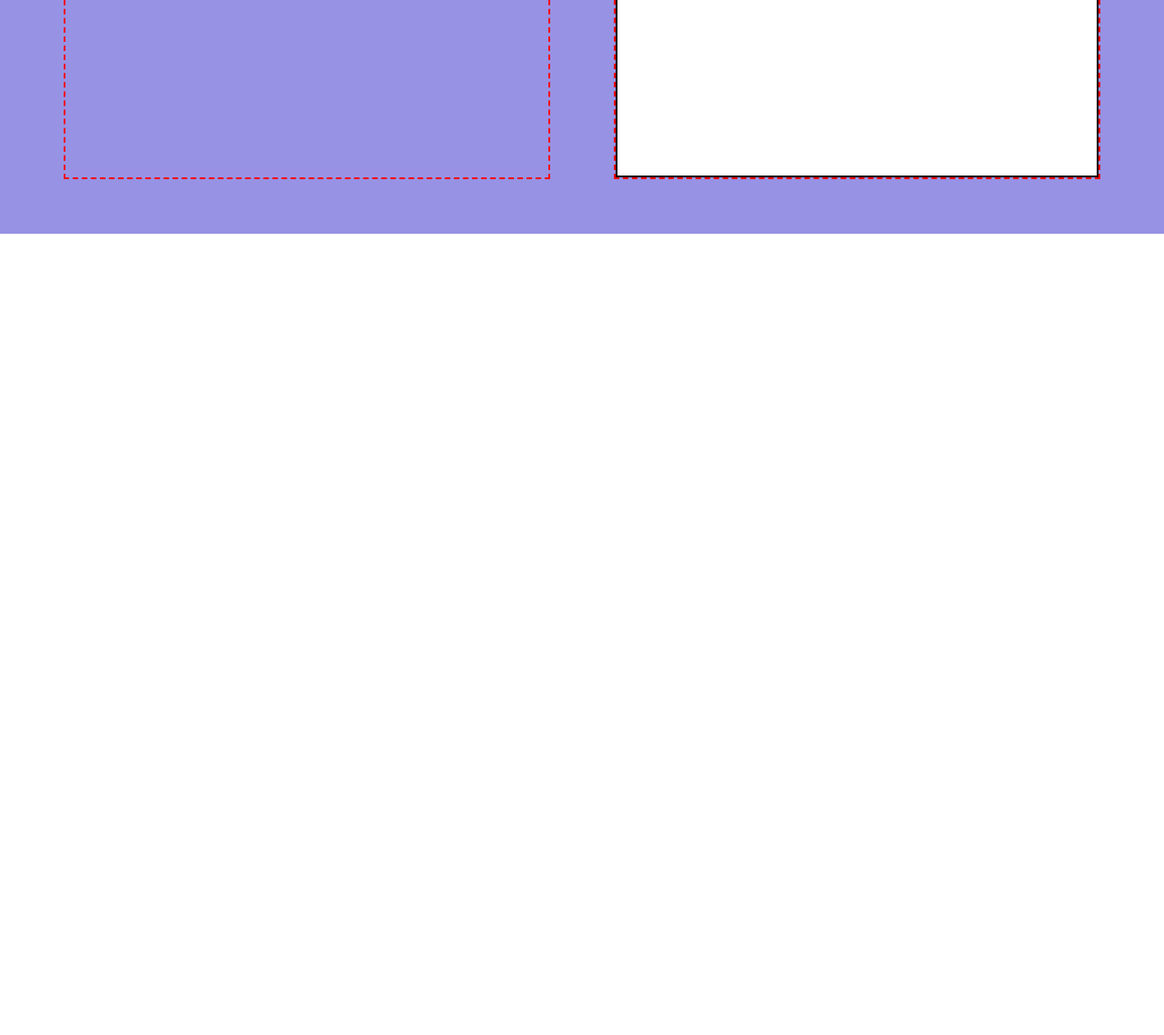
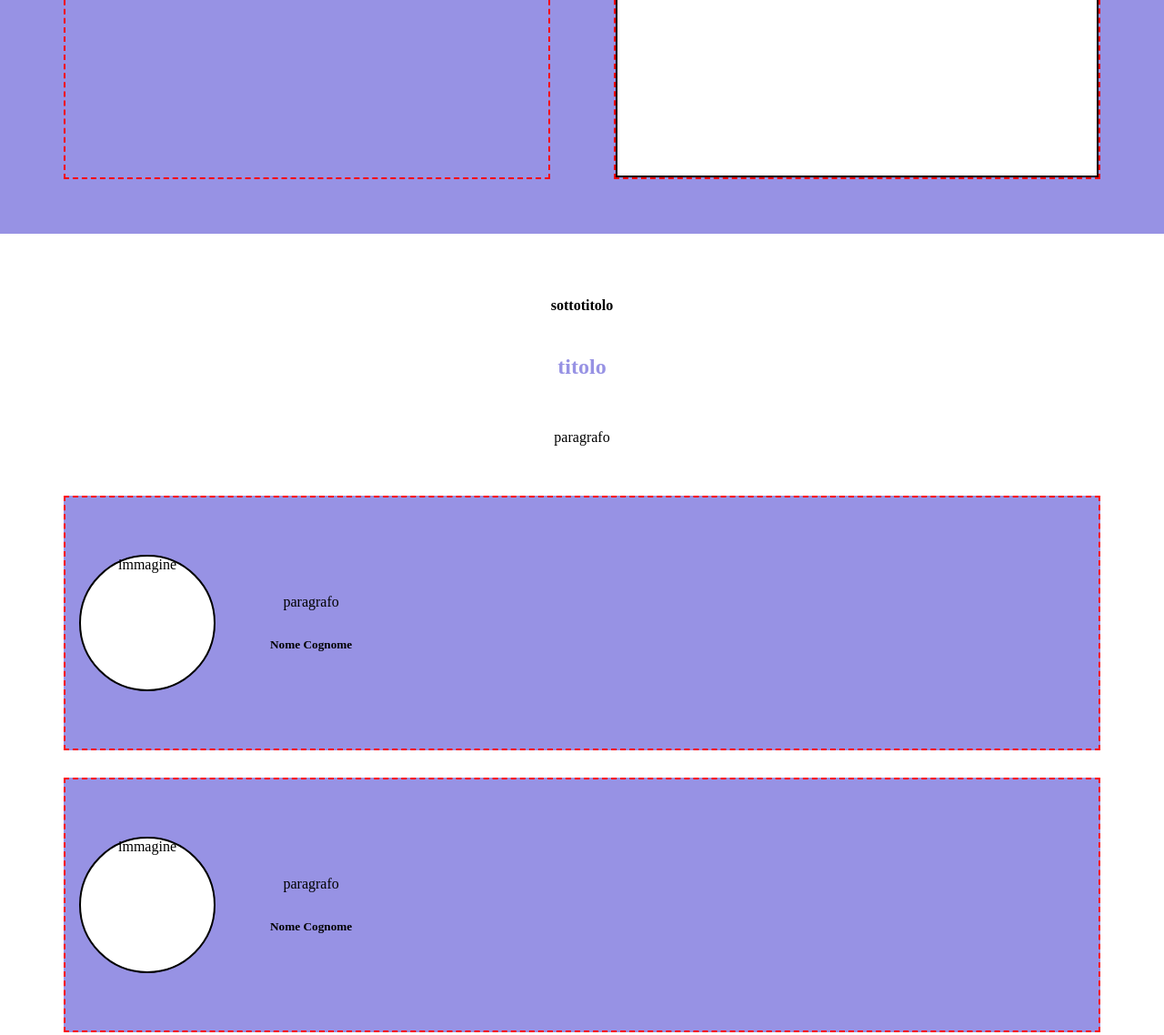
Before and after one commit to Luigi-Iorio/htmlcss-responsive-layout, a plain HTML site: page index.html in a window 1280 px wide. Shown: the part 1463-2601 px from the top of the page at 91% size. Before the commit the page ends 1720 px from the top, so only its background shows below. Drawn offline with Linux system fonts and the light colour scheme.

Commit message:
feat: struttura sezione tre

```diff
--- a/css/style.css
+++ b/css/style.css
@@ -16,6 +16,11 @@
 .row {
   display: flex;
   flex-direction: row;
+}
+
+.col {
+  display: flex;
+  flex-direction: column;
 }
 
 .cont {
@@ -79,6 +84,18 @@
 
 .debug .two .box:last-child .img {
   height: 100%;
+  background-color: white;
+}
+
+/* hero three debug */
+.debug .three .box {
+  height: 280px;
+}
+
+.debug .three .box .img {
+  height: 150px;
+  width: 150px;
+  border-radius: 50%;
   background-color: white;
 }
 
@@ -192,3 +209,57 @@ nav.row {
     width: 100%;
   }
 }
+
+/* hero three */
+.three {
+  padding: 70px 0 110px 0;
+  text-align: center;
+}
+
+.three .cont > h4 {
+  margin-bottom: 45px;
+}
+
+.three h2 {
+  color: var(--viola);
+}
+
+.three .cont > p {
+  margin: 55px 0;
+}
+
+.three .col {
+  gap: 30px;
+}
+
+.three .box {
+  background-color: var(--viola);
+}
+
+.three .box.row {
+  gap: 60px;
+  align-items: center;
+}
+
+.three .box .img {
+  margin-left: 15px;
+}
+
+@media screen and (max-width: 1140px) {
+  .three {
+    padding-left: 30px;
+    padding-right: 30px;
+  }
+}
+
+@media screen and (max-width: 576px) {
+  .three .box.row {
+    padding-top: 15px;
+    display: flex;
+    flex-direction: column;
+  }
+
+  .three .box .img {
+    margin: 0;
+  }
+}
--- a/index.html
+++ b/index.html
@@ -79,6 +79,39 @@
         </div>
       </div>
       <!-- /hero two -->
+
+      <!-- hero three -->
+      <div class="hero three">
+        <div class="cont">
+          <h4>sottotitolo</h4>
+          <h2>titolo</h2>
+          <p>paragrafo</p>
+          <div class="col">
+            <div class="box row">
+              <div class="img">immagine</div>
+              <div class="col">
+                <p>paragrafo</p>
+                <h5>Nome Cognome</h5>
+              </div>
+            </div>
+            <div class="box row">
+              <div class="img">immagine</div>
+              <div class="col">
+                <p>paragrafo</p>
+                <h5>Nome Cognome</h5>
+              </div>
+            </div>
+            <div class="box row">
+              <div class="img">immagine</div>
+              <div class="col">
+                <p>paragrafo</p>
+                <h5>Nome Cognome</h5>
+              </div>
+            </div>
+          </div>
+        </div>
+      </div>
+      <!-- /hero three -->
     </main>
   </body>
 </html>
```
